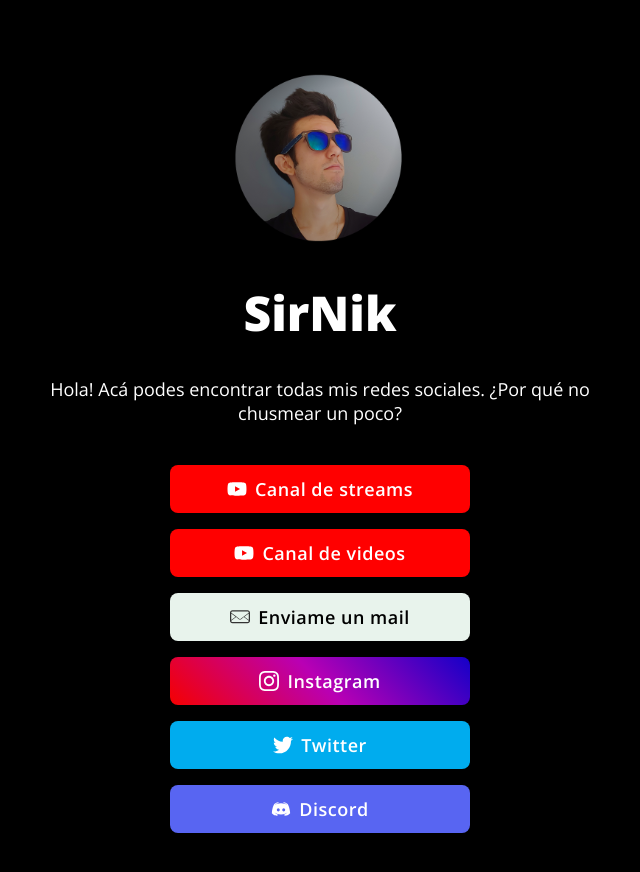
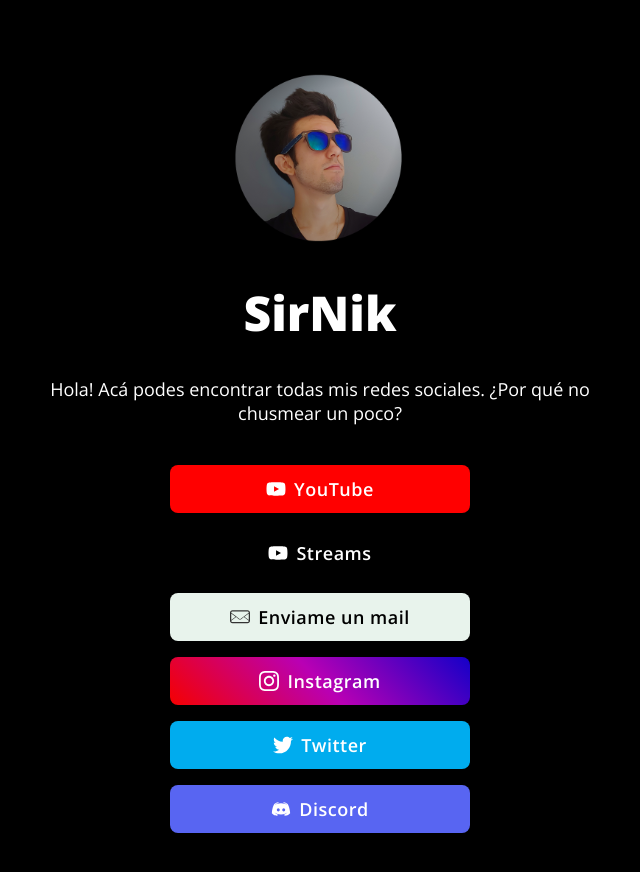
Before and after one commit to nicolas-pilorge/web, a plain HTML site: page index.html in a window 1280 px wide. Shown: the whole page, without its empty margins (320-960 px from the left). Drawn offline with nearby package versions, Linux system fonts and the light colour scheme.

Commit message:
Update index.html

```diff
--- a/index.html
+++ b/index.html
@@ -63,13 +63,13 @@
 					<a
 						class="button button-youtube"
 						href="https://www.youtube.com/channel/UCcKXLUgcTTwqV0jVdJ3cPPQ"
-						><img class="icon" src="icons/youtube.svg" />Canal de streams</a
+						><img class="icon" src="icons/youtube.svg" />YouTube</a
 					>
 					<br />
 					<a
-						class="button button-youtube-1"
+						class="button button-twitch"
 						href="https://www.youtube.com/channel/UC4b73xcIGBmultfF_z6d48Q"
-						><img class="icon" src="icons/youtube.svg" />Canal de videos</a
+						><img class="icon" src="icons/youtube.svg" />Streams</a
 					>
 					<br />
 					<a class="button button-mail" href="mailto:infosirnik@gmail.com"
```
